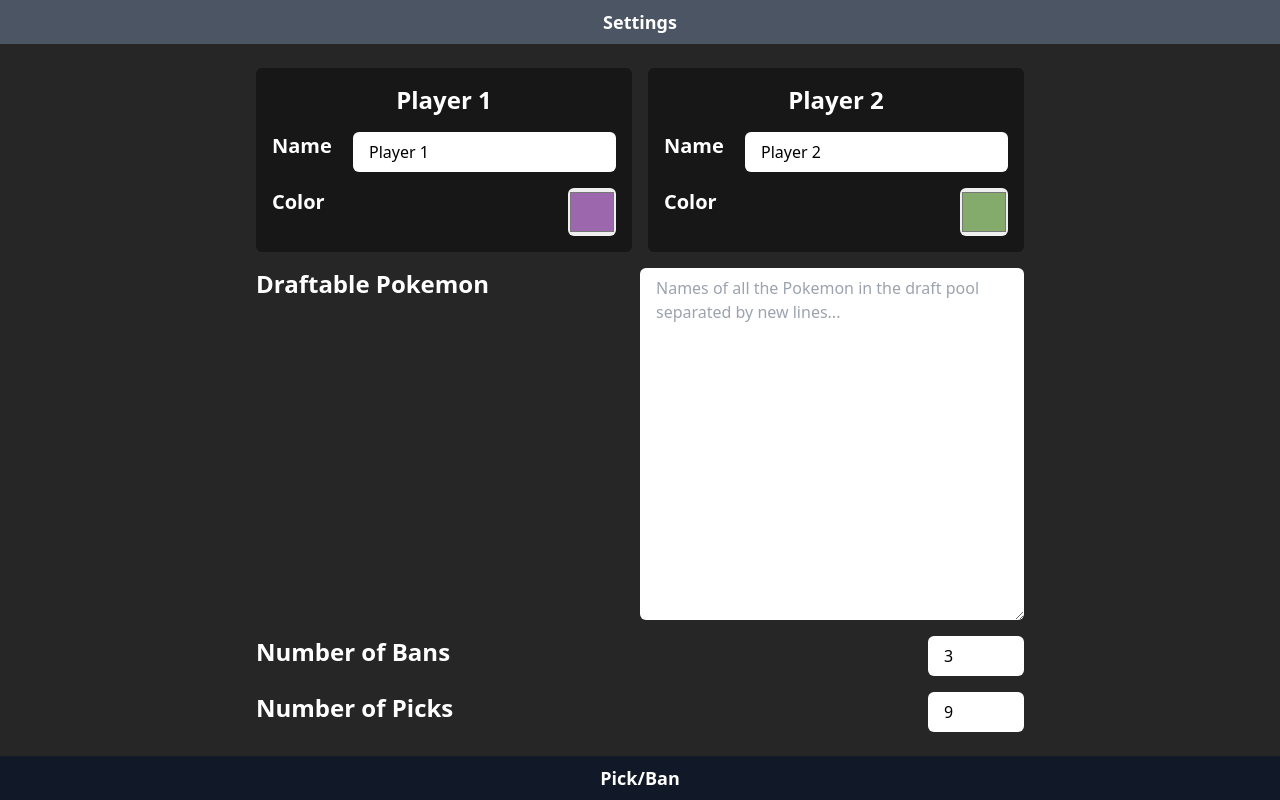
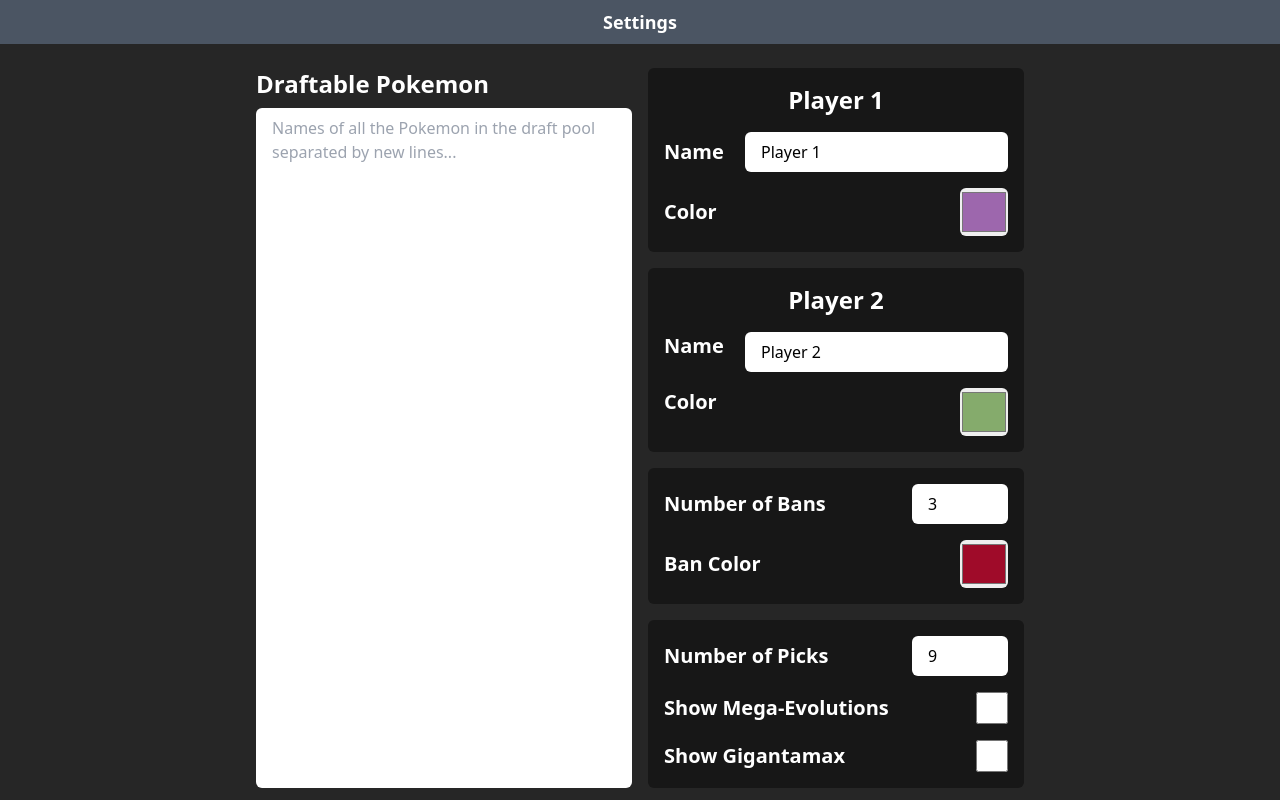
Before and after one commit to teagrrl/flop-creator, a Next.js app: page / in a window 1280 px wide. Built offline with nearby package versions, Linux system fonts and the light colour scheme.

Commit message:
qol updates
can change ban color
can filter out mega and gmax forms (on by default)
can easily compare pokemon stats in the pool

```diff
--- a/components/pickban.tsx
+++ b/components/pickban.tsx
@@ -35,6 +35,17 @@
     const undefinedFilter = (model: SpeciesModel | undefined): model is SpeciesModel => model !== undefined
     const p1PickModels = p1Picks.map((pick) => models.find((model) => model.name === pick)).filter(undefinedFilter)
     const p2PickModels = p2Picks.map((pick) => models.find((model) => model.name === pick)).filter(undefinedFilter)
+
+    const maxStats = models.map((model) => model.data).flat().reduce((max, model) => {
+        max.hp = Math.max(max.hp, model.stats.hp)
+        max.attack = Math.max(max.attack, model.stats.attack)
+        max.specialAttack = Math.max(max.specialAttack, model.stats.specialAttack)
+        max.defense = Math.max(max.defense, model.stats.defense)
+        max.specialDefense = Math.max(max.specialDefense, model.stats.specialDefense)
+        max.speed = Math.max(max.speed, model.stats.speed)
+        max.total = Math.max(max.total, model.baseStatTotal)
+        return max
+    }, { hp: 0, attack: 0, specialAttack: 0, defense: 0, specialDefense: 0, speed: 0, total: 0, })
 
 	useInterval(() => {
         setVariantIndex(variantIndex + 1)
@@ -129,7 +140,7 @@
                         <div className="absolute h-full selector-anim"></div>
                         <div className="h-full flex flex-row flex-wrap flex-grow gap-2 p-2 overflow-hidden">
                             {models.map((model) =>
-                                <PokemonCard key={model.name} name={model.name} model={model.data[variantIndex % model.data.length]} bgOverride={bannedPicks.includes(model.name) ?  settings.banColor : p1Picks.includes(model.name) ? settings.player1.color : p2Picks.includes(model.name) ? settings.player2.color : undefined} onClick={() => viewPokemonDetails(model.data[variantIndex % model.data.length])} />
+                                <PokemonCard key={model.name} name={model.name} model={filteredPokemonForms(model, variantIndex, settings.showMega, settings.showGmax)} bgOverride={bannedPicks.includes(model.name) ?  settings.banColor : p1Picks.includes(model.name) ? settings.player1.color : p2Picks.includes(model.name) ? settings.player2.color : undefined} onClick={() => viewPokemonDetails(filteredPokemonForms(model, variantIndex, settings.showMega, settings.showGmax))} />
                             )}
                         </div>
                     </div>
@@ -156,7 +167,7 @@
                                     )}
                                 </div>
                             </div>
-                            {selectedPokemon && <PokemonDetails model={selectedPokemon} banColor={settings.banColor} player1={settings.player1} player2={settings.player2} onBan={handleBan} onP1Pick={handleP1Pick} onP2Pick={handleP2Pick} onUnpick={handleUnpick} />}
+                            {selectedPokemon && <PokemonDetails model={selectedPokemon} max={maxStats} banColor={settings.banColor} player1={settings.player1} player2={settings.player2} onBan={handleBan} onP1Pick={handleP1Pick} onP2Pick={handleP2Pick} onUnpick={handleUnpick} />}
                         </div>
                     </div>
                 </div>
@@ -191,3 +202,13 @@
             .replace(/[^\w\d\s-]+/g, "").replace(/\s+/g, "-")
     ).join(",")
 }
+
+function filteredPokemonForms(model: SpeciesModel, index: number, showMega?: boolean, showGmax?: boolean) {
+    const forms = model.data.filter((form) =>
+        true
+        && !(form.name.endsWith("-totem") || form.name.includes("-totem-")) // ignore totem pokemon
+        && !(!showMega && form.name.endsWith("-mega")) // ignore mega-evolution with flag
+        && !(!showGmax && form.name.endsWith("-gmax")) // ignore gigantamax with flag
+    )
+    return forms[index % forms.length]
+}
--- a/components/settings.tsx
+++ b/components/settings.tsx
@@ -17,6 +17,8 @@
     banColor: string,
     player1: PlayerData,
     player2: PlayerData,
+    showMega: boolean,
+    showGmax: boolean,
 }
 
 export default function Settings({ savedSettings, onChangeSettings }: SettingsProps) {
@@ -26,6 +28,8 @@
     const [p1Data, setP1Data] = useState<PlayerData>(savedSettings.player1)
     const [p2Data, setP2Data] = useState<PlayerData>(savedSettings.player2)
     const [banColor, setBanColor] = useState<string>(savedSettings.banColor)
+    const [showMega, setShowMega] = useState<boolean>(savedSettings.showMega)
+    const [showGmax, setShowGmax] = useState<boolean>(savedSettings.showGmax)
 
     useEffect(() => {
         if(onChangeSettings) {
@@ -36,13 +40,11 @@
                 banColor: banColor,
                 player1: p1Data,
                 player2: p2Data,
+                showMega: showMega,
+                showGmax: showGmax,
             })
         }
-    }, [onChangeSettings, pokemonNames, numBans, numPicks, p1Data, p2Data, banColor])
-
-    function onPastePokemonNames(event: React.ClipboardEvent<HTMLTextAreaElement>) {
-        setPokemonNames(event.clipboardData.getData("text"))
-    }
+    }, [onChangeSettings, pokemonNames, numBans, numPicks, p1Data, p2Data, banColor, showMega, showGmax])
 
     function onChangePokemonNames(event: React.ChangeEvent<HTMLTextAreaElement>) {
         setPokemonNames(event.target.value)
@@ -76,30 +78,30 @@
         setBanColor(event.target.value)
     }
 
-    function updateSettings() {
-        if(onChangeSettings) {
-            onChangeSettings({
-                names: pokemonNames.split(/\r?\n/).map((name) => name.toLowerCase().trim()),
-                bans: numBans,
-                picks: numPicks,
-                banColor: banColor,
-                player1: p1Data,
-                player2: p2Data,
-            })
+    function onChangeShowMega(event: React.ChangeEvent<HTMLInputElement>) {
+        setShowMega(event.target.checked)
     }
+
+    function onChangeShowGmax(event: React.ChangeEvent<HTMLInputElement>) {
+        setShowGmax(event.target.checked)
     }
 
     return (
         <div className="h-full w-full flex justify-center bg-neutral-800">
             <div className="w-full max-w-3xl flex flex-col py-6 gap-4">
-                <div className="grid grid-cols-2 gap-4">
+                <div className="grid grid-cols-2 gap-4 flex-grow">
+                    <div className="flex flex-col gap-2">
+                        <h3 className="text-2xl font-bold">Draftable Pokemon</h3>
+                        <textarea className="flex-grow px-4 py-2 rounded-md resize-none text-black" placeholder="Names of all the Pokemon in the draft pool separated by new lines..." value={pokemonNames} onChange={onChangePokemonNames} />
+                    </div>
+                    <div className="flex flex-col gap-4">
                         <div className="flex flex-col p-4 gap-4 bg-neutral-900 rounded-md">
                             <h3 className="flex-grow text-2xl font-bold text-center">Player 1</h3>
-                        <div className="flex flex-row gap-4">
+                            <div className="flex flex-row gap-4 items-center">
                                 <h3 className="flex-grow text-xl font-semibold">Name</h3>
                                 <input className="px-4 py-2 rounded-md text-black" type="text" placeholder="Name of this player..." value={p1Data.name} onChange={onChangeP1Name} />
                             </div>
-                        <div className="flex flex-row gap-4">
+                            <div className="flex flex-row gap-4 items-center">
                                 <h3 className="flex-grow text-xl font-semibold">Color</h3>
                                 <input className="w-12 h-12 rounded-md text-black" type="color" value={p1Data.color} onChange={onChangeP1Color} />
                             </div>
@@ -115,18 +117,31 @@
                                 <input className="w-12 h-12 rounded-md text-black" type="color" value={p2Data.color} onChange={onChangeP2Color} />
                             </div>
                         </div>
-                </div>
-                <div className="flex flex-row flex-grow">
-                    <h3 className="flex-grow text-2xl font-bold">Draftable Pokemon</h3>
-                    <textarea className="w-1/2 px-4 py-2 rounded-md text-black" placeholder="Names of all the Pokemon in the draft pool separated by new lines..." value={pokemonNames} onPaste={onPastePokemonNames} onChange={onChangePokemonNames} />
-                </div>
-                <div className="flex flex-row gap-4">
-                    <h3 className="flex-grow text-2xl font-bold">Number of Bans</h3>
+                        <div className="flex flex-col p-4 gap-4 bg-neutral-900 rounded-md">
+                            <div className="flex flex-row gap-4 items-center">
+                                <h3 className="flex-grow text-xl font-semibold">Number of Bans</h3>
                                 <input className="w-24 px-4 py-2 rounded-md text-black" type="number" placeholder="Number of bans..." value={numBans} onChange={onChangeNumBans} />
                             </div>
-                <div className="flex flex-row gap-4">
-                    <h3 className="flex-grow text-2xl font-bold">Number of Picks</h3>
+                            <div className="flex flex-row gap-4 items-center">
+                                <h3 className="flex-grow text-xl font-semibold">Ban Color</h3>
+                                <input className="w-12 h-12 rounded-md text-black" type="color" value={banColor} onChange={onChangeBanColor} />
+                            </div>
+                        </div>
+                        <div className="flex flex-col p-4 gap-4 bg-neutral-900 rounded-md">
+                            <div className="flex flex-row gap-4 items-center">
+                                <h3 className="flex-grow text-xl font-semibold">Number of Picks</h3>
                                 <input className="w-24 px-4 py-2 rounded-md text-black" type="number" placeholder="Number of picks..." value={numPicks} onChange={onChangeNumPicks} />
+                            </div>
+                            <label className="flex flex-row gap-4 items-center">
+                                <h3 className="flex-grow text-xl font-semibold">Show Mega-Evolutions</h3>
+                                <input className="form-checkbox w-8 h-8 rounded-md" type="checkbox" checked={showMega} onChange={onChangeShowMega} />
+                            </label>
+                            <label className="flex flex-row gap-4 items-center">
+                                <h3 className="flex-grow text-xl font-semibold">Show Gigantamax</h3>
+                                <input className="form-checkbox w-8 h-8 rounded-md" type="checkbox" checked={showGmax} onChange={onChangeShowGmax}  />
+                            </label>
+                        </div>
+                    </div>
                 </div>
             </div>
         </div>
--- a/data/pokemon.ts
+++ b/data/pokemon.ts
@@ -2,14 +2,14 @@
 
 export class SpeciesModel {
     public readonly name: string
-    public readonly canMegaEvolve: boolean
-    public readonly canGigantamax: boolean
+    //public readonly canMegaEvolve: boolean
+    //public readonly canGigantamax: boolean
     public readonly data: PokemonModel[]
 
     constructor(data: PokemonSpecies, varietyData: Pokemon[]) {
         this.name = data.names.find((name) => name.language.name === "en")?.name ?? data.name
-        this.canMegaEvolve = data.varieties.filter((variety) => variety.pokemon.name.endsWith("-mega")).length > 0
-        this.canGigantamax = data.varieties.filter((variety) => variety.pokemon.name.endsWith("-gmax")).length > 0
+        //this.canMegaEvolve = data.varieties.filter((variety) => variety.pokemon.name.endsWith("-mega")).length > 0
+        //this.canGigantamax = data.varieties.filter((variety) => variety.pokemon.name.endsWith("-gmax")).length > 0
         this.data = varietyData.map((variety) => new PokemonModel(variety))
     }
 }
--- a/pages/index.tsx
+++ b/pages/index.tsx
@@ -15,7 +15,9 @@
 	player2: {
 		name: "Player 2",
 		color: "#85ab6c"
-	}
+	},
+	showMega: false,
+	showGmax: false,
 }
 
 export default function IndexPage() {
```
Also changed, not shown: components/pokemondetails.tsx (+52 -30 lines). Lines whose indentation alone changed are shown as unchanged.
